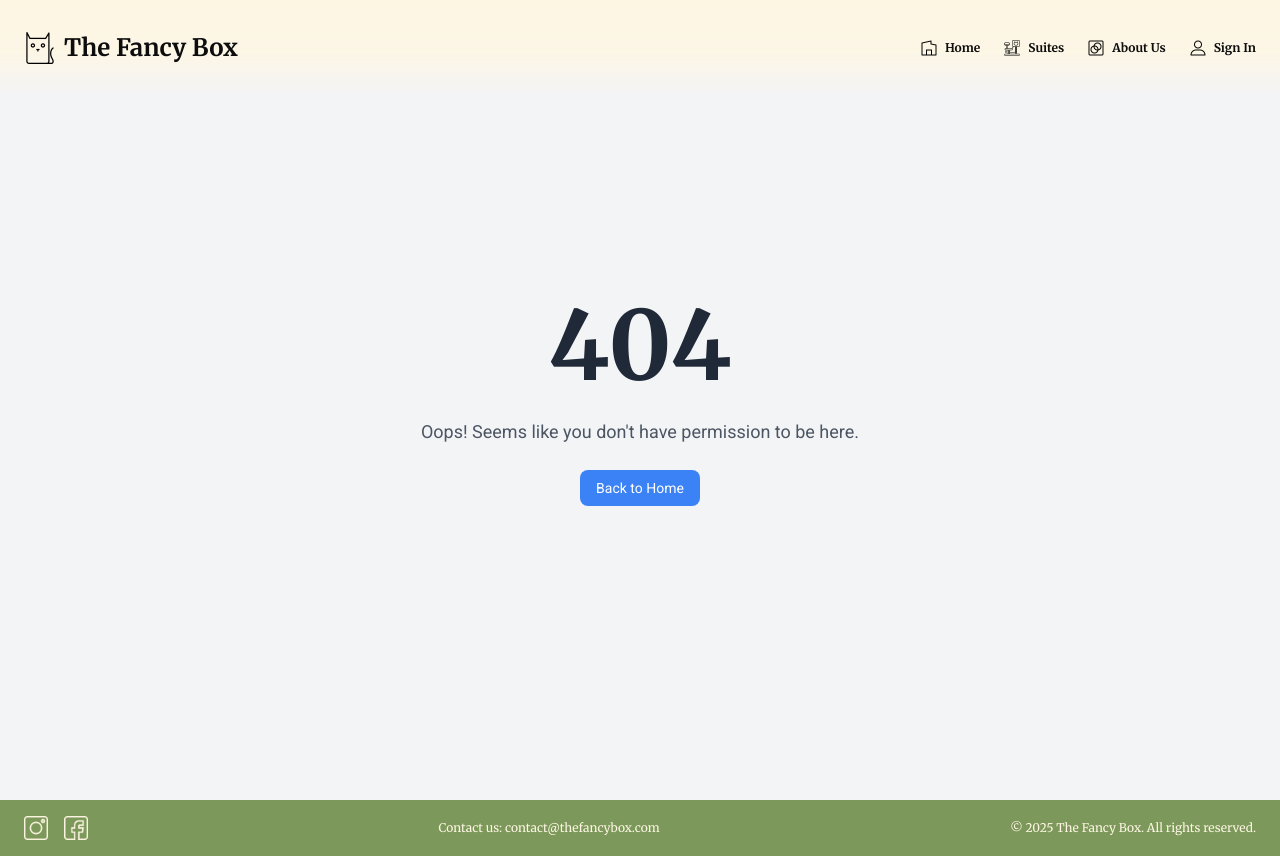
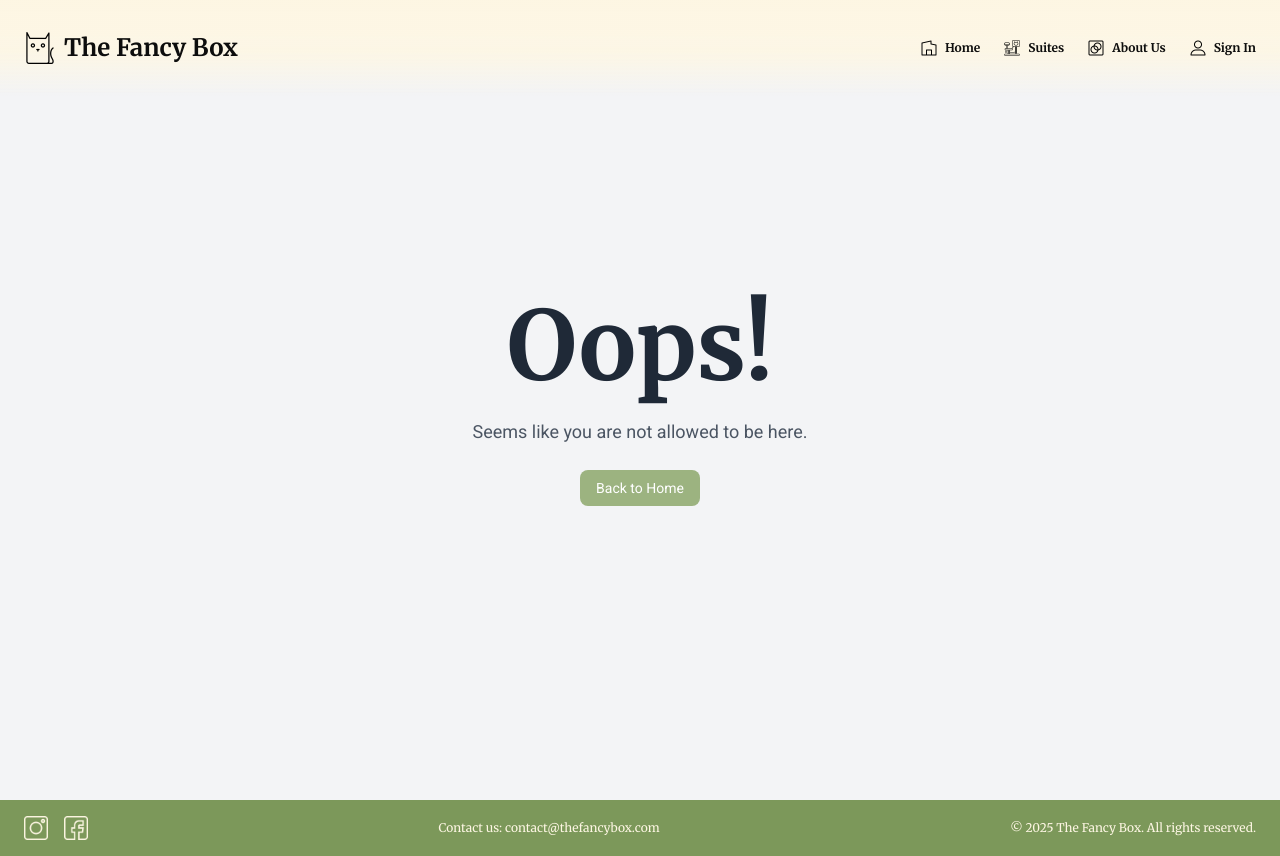
Before and after one commit to pablomoscon/henry-pf-grupo-1-front, a Next.js app: page /new-cat in a window 1280 px wide. Before the commit this address had no page. Built offline with nearby package versions, Linux system fonts and the light colour scheme.

Commit message:
page404 estilos

```diff
--- a/src/components/Page404/Page404.tsx
+++ b/src/components/Page404/Page404.tsx
@@ -6,13 +6,13 @@ import Link from "next/link";
 const Page404: React.FC = () => {
   return (
     <div className="flex flex-col justify-center items-center h-screen text-center p-4 bg-gray-100">
-      <h1 className="text-8xl font-extrabold text-gray-800 mb-6">404</h1>
+      <h1 className="text-8xl font-extrabold text-gray-800 mb-6">Oops!</h1>
       <p className="text-lg text-gray-600 mb-6">
-        Oops! Seems like you don&apos;t have permission to be here.
+        Seems like you are not allowed to be here.
       </p>
       <Link
         href="/"
-        className="text-white bg-blue-500 hover:bg-blue-600 px-4 py-2 rounded-lg text-sm font-medium"
+        className="text-white bg-green-olive hover:bg-green-dark px-4 py-2 rounded-lg text-sm font-medium"
       >
         Back to Home
       </Link>
```
